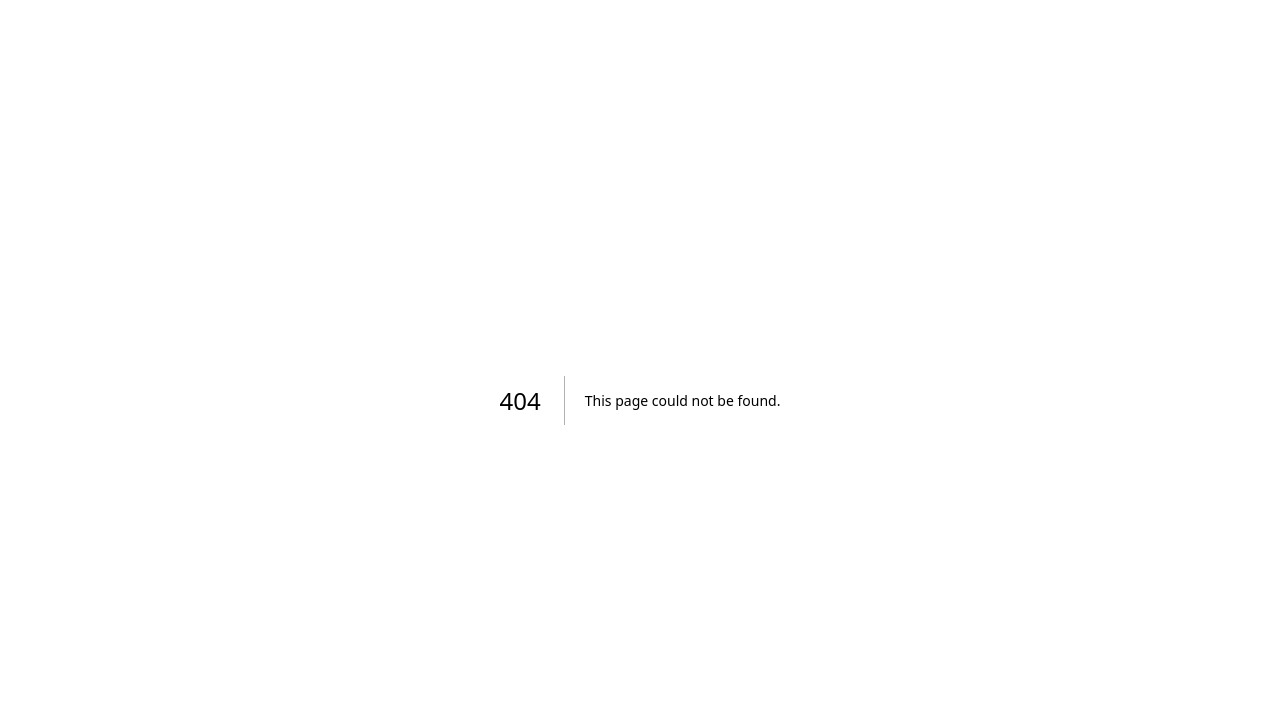
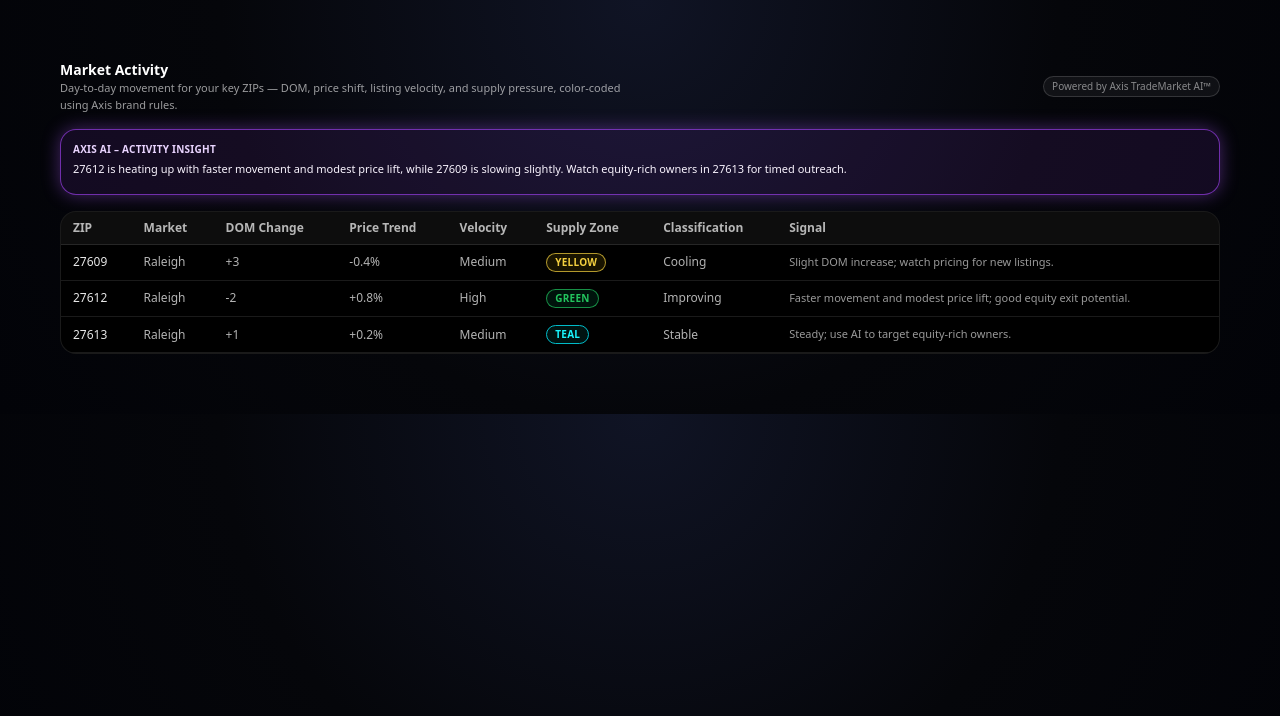
Before and after one commit to ar-rehman786/frontend, a Next.js app: page /dashboard/activity in a window 1280 px wide. Before the commit this address had no page. Shown: the top 716 px of the page. Built offline with nearby package versions, Linux system fonts and the light colour scheme.

Commit message:
hydration error removes

```diff
--- /dev/null
+++ b/app/dashboard/Realtor/activity/page.tsx
@@ -0,0 +1,16 @@
+import { ActivityAISummary } from "@/components/activity/ActivityAISummary";
+import { ActivityHeader } from "@/components/activity/ActivityHeader";
+import { ActivityTable } from "@/components/activity/ActivityTable";
+import data from "@/data/activity.json";
+
+const page = () => {
+  return (
+    <div className="p-15">
+      <ActivityHeader />
+      <ActivityAISummary />
+      <ActivityTable data={data} />
+    </div>
+  );
+};
+
+export default page;
--- /dev/null
+++ b/app/dashboard/activity/page.tsx
@@ -0,0 +1,16 @@
+import { ActivityAISummary } from "@/components/activity/ActivityAISummary";
+import { ActivityHeader } from "@/components/activity/ActivityHeader";
+import { ActivityTable } from "@/components/activity/ActivityTable";
+import data from "@/data/activity.json";
+
+const page = () => {
+  return (
+    <div className="p-15">
+      <ActivityHeader />
+      <ActivityAISummary />
+      <ActivityTable data={data} />
+    </div>
+  );
+};
+
+export default page;
--- /dev/null
+++ b/app/dashboard/firm/activity/page.tsx
@@ -0,0 +1,16 @@
+import { ActivityAISummary } from "@/components/activity/ActivityAISummary";
+import { ActivityHeader } from "@/components/activity/ActivityHeader";
+import { ActivityTable } from "@/components/activity/ActivityTable";
+import data from "@/data/activity.json";
+
+const page = () => {
+  return (
+    <div className="p-15">
+      <ActivityHeader />
+      <ActivityAISummary />
+      <ActivityTable data={data} />
+    </div>
+  );
+};
+
+export default page;
--- /dev/null
+++ b/app/dashboard/lender/activity/page.tsx
@@ -0,0 +1,16 @@
+import { ActivityAISummary } from "@/components/activity/ActivityAISummary";
+import { ActivityHeader } from "@/components/activity/ActivityHeader";
+import { ActivityTable } from "@/components/activity/ActivityTable";
+import data from "@/data/activity.json";
+
+const page = () => {
+  return (
+    <div className="p-15">
+      <ActivityHeader />
+      <ActivityAISummary />
+      <ActivityTable data={data} />
+    </div>
+  );
+};
+
+export default page;
--- /dev/null
+++ b/app/dashboard/va/activity/page.tsx
@@ -0,0 +1,16 @@
+import { ActivityAISummary } from "@/components/activity/ActivityAISummary";
+import { ActivityHeader } from "@/components/activity/ActivityHeader";
+import { ActivityTable } from "@/components/activity/ActivityTable";
+import data from "@/data/activity.json";
+
+const page = () => {
+  return (
+    <div className="p-15">
+      <ActivityHeader />
+      <ActivityAISummary />
+      <ActivityTable data={data} />
+    </div>
+  );
+};
+
+export default page;
--- /dev/null
+++ b/components/activity/ActivityAISummary.tsx
@@ -0,0 +1,32 @@
+
+import React from "react";
+
+/**
+ * ActivityAISummary
+ * -----------------
+ * AI insight area reserved for TradeMarket AI.
+ *
+ * For now:
+ * - Uses static placeholder insight text.
+ * - Uses purple accent to indicate AI-generated content.
+ *
+ * Later:
+ * - Wire to AI Intelligence endpoint, e.g.:
+ *   GET /api/ai/activity-insights?role={role}&market={market}
+ */
+export const ActivityAISummary: React.FC = () => {
+  return (
+    <div className="mb-4 rounded-2xl border border-purple-500/60 bg-purple-500/10 p-3 shadow-[0_0_18px_rgba(168,85,247,0.4)]">
+      <div className="text-[10px] font-semibold uppercase tracking-wide text-purple-200 mb-1">
+        Axis AI – Activity Insight
+      </div>
+      <p className="text-[11px] text-purple-50">
+        27612 is heating up with faster movement and modest price lift, while 27609 is
+        slowing slightly. Watch equity-rich owners in 27613 for timed outreach.
+      </p>
+      <p className="mt-1 text-[10px] text-purple-200/80">
+        {/* TODO: connect to AI insights endpoint when Intelligence Layer is live. */}
+      </p>
+    </div>
+  );
+};
--- /dev/null
+++ b/components/activity/ActivityBadge.tsx
@@ -0,0 +1,42 @@
+
+import React from "react";
+
+type SupplyZone = "green" | "yellow" | "red" | "teal" | "purple";
+
+interface ActivityBadgeProps {
+  zone: SupplyZone;
+  label: string;
+}
+
+const zoneStyles: Record<SupplyZone, string> = {
+  teal: "bg-teal-500/10 text-[#19F6FF] border border-[#00BCC9]",
+  green: "bg-emerald-500/10 text-[#22C55E] border border-[#22C55E]/70",
+  yellow: "bg-yellow-400/10 text-[#F4D03F] border border-[#F4D03F]/70",
+  red: "bg-red-500/10 text-[#FF4D4D] border border-[#FF4D4D]/80",
+  purple: "bg-purple-500/10 text-[#A855F7] border border-[#A855F7]/70"
+};
+
+/**
+ * ActivityBadge
+ * -------------
+ * Brand-aligned status badge for Activity table.
+ *
+ * Color rules:
+ * - teal   → stable/healthy baseline
+ * - green  → improving / strong positive
+ * - yellow → watch / neutral-concern
+ * - red    → declining / risk / stress
+ * - purple → AI / experimental / additive insight
+ */
+export const ActivityBadge: React.FC<ActivityBadgeProps> = ({ zone, label }) => {
+  return (
+    <span
+      className={
+        "inline-flex items-center justify-center rounded-full px-2 py-0.5 text-[10px] font-semibold uppercase tracking-wide " +
+        zoneStyles[zone]
+      }
+    >
+      {label}
+    </span>
+  );
+};
--- /dev/null
+++ b/components/activity/ActivityHeader.tsx
@@ -0,0 +1,26 @@
+
+import React from "react";
+
+/**
+ * ActivityHeader
+ * --------------
+ * Shared header for Activity views in all dashboards.
+ */
+export const ActivityHeader: React.FC = () => {
+  return (
+    <header className="mb-4 flex flex-col gap-2 md:flex-row md:items-center md:justify-between">
+      <div>
+        <h1 className="text-sm font-semibold text-white">Market Activity</h1>
+        <p className="text-[11px] text-white/60 max-w-xl">
+          Day-to-day movement for your key ZIPs — DOM, price shift, listing velocity, and
+          supply pressure, color-coded using Axis brand rules.
+        </p>
+      </div>
+      <div className="flex items-center gap-2 text-[10px] text-white/50">
+        <span className="px-2 py-0.5 rounded-full border border-white/15 bg-white/5">
+          Powered by Axis TradeMarket AI™
+        </span>
+      </div>
+    </header>
+  );
+};
--- /dev/null
+++ b/components/activity/ActivityTable.tsx
@@ -0,0 +1,64 @@
+
+import React from "react";
+import activityData from "@/data/activity.json";
+import { ActivityBadge } from "./ActivityBadge";
+
+interface ActivityRow {
+  zip: string;
+  market: string;
+  dom_change: string;
+  price_trend: string;
+  velocity: string;
+  supply_zone: "green" | "yellow" | "red" | "teal" | "purple";
+  classification: string;
+  signal: string;
+}
+
+/**
+ * ActivityTable
+ * -------------
+ * Simple, sortable-style table (sorting can be added later).
+ * For now, reads from mock JSON and applies brand color badges.
+ *
+ * TODO:
+ * - Wire to Market Health Engine results instead of JSON.
+ * - Add sorting, filtering, and search by ZIP/market.
+ */
+export const ActivityTable: React.FC = () => {
+  const rows = activityData as ActivityRow[];
+
+  return (
+    <div className="overflow-x-auto rounded-2xl border border-white/10 bg-black">
+      <table className="min-w-full text-left text-xs text-white/70">
+        <thead className="border-b border-white/15 bg-white/5">
+          <tr>
+            <th className="px-3 py-2">ZIP</th>
+            <th className="px-3 py-2">Market</th>
+            <th className="px-3 py-2">DOM Change</th>
+            <th className="px-3 py-2">Price Trend</th>
+            <th className="px-3 py-2">Velocity</th>
+            <th className="px-3 py-2">Supply Zone</th>
+            <th className="px-3 py-2">Classification</th>
+            <th className="px-3 py-2">Signal</th>
+          </tr>
+        </thead>
+        <tbody>
+          {rows.map((row) => (
+            <tr key={row.zip} className="border-b border-white/10 hover:bg-white/5">
+              <td className="px-3 py-2 text-white/90">{row.zip}</td>
+              <td className="px-3 py-2 text-white/70">{row.market}</td>
+              <td className="px-3 py-2">{row.dom_change}</td>
+              <td className="px-3 py-2">{row.price_trend}</td>
+              <td className="px-3 py-2 capitalize">{row.velocity}</td>
+              <td className="px-3 py-2">
+                <ActivityBadge zone={row.supply_zone} label={row.supply_zone} />
+              </td>
+              <td className="px-3 py-2 capitalize">{row.classification}</td>
+              <td className="px-3 py-2 text-[11px] text-white/60">{row.signal}</td>
+            </tr>
+          ))}
+        </tbody>
+      </table>
+    </div>
+  );
+};
--- /dev/null
+++ b/data/activity.json
@@ -0,0 +1,33 @@
+
+[
+  {
+    "zip": "27609",
+    "market": "Raleigh",
+    "dom_change": "+3",
+    "price_trend": "-0.4%",
+    "velocity": "medium",
+    "supply_zone": "yellow",
+    "classification": "cooling",
+    "signal": "Slight DOM increase; watch pricing for new listings."
+  },
+  {
+    "zip": "27612",
+    "market": "Raleigh",
+    "dom_change": "-2",
+    "price_trend": "+0.8%",
+    "velocity": "high",
+    "supply_zone": "green",
+    "classification": "improving",
+    "signal": "Faster movement and modest price lift; good equity exit potential."
+  },
+  {
+    "zip": "27613",
+    "market": "Raleigh",
+    "dom_change": "+1",
+    "price_trend": "+0.2%",
+    "velocity": "medium",
+    "supply_zone": "teal",
+    "classification": "stable",
+    "signal": "Steady; use AI to target equity-rich owners."
+  }
+]
```
